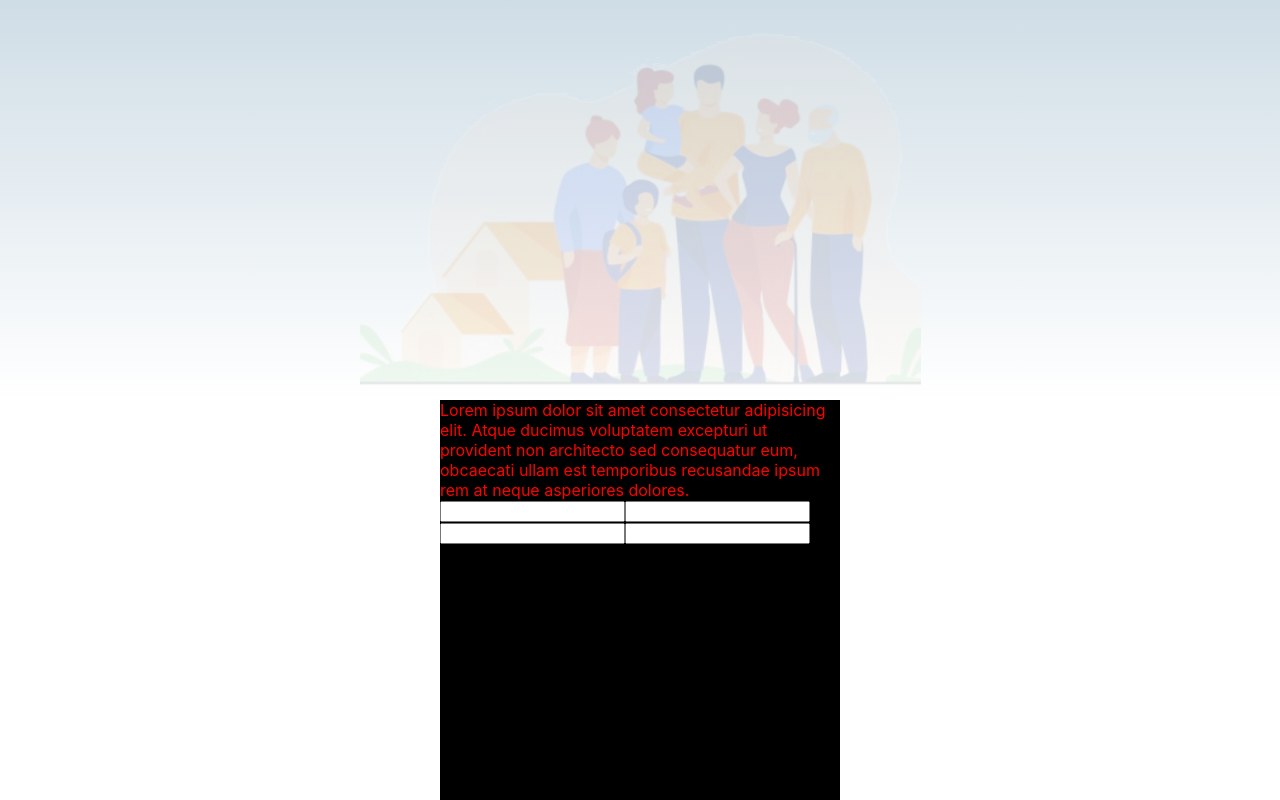
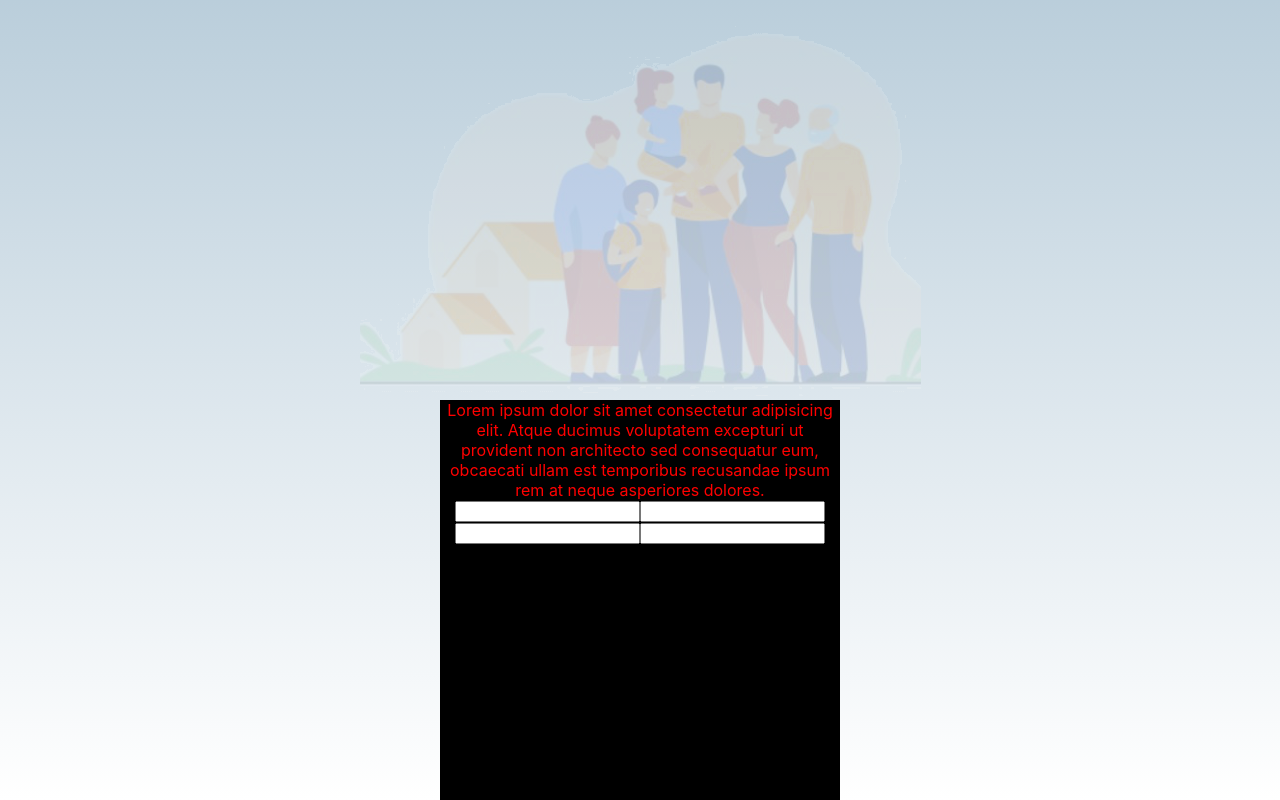
Before and after one commit to WildCodeSchool/remoteFR-R2dwild-P3-secuel-front, a React (Create React App) app: page /CreateUser in a window 1280 px wide. Shown: the part 619-1419 px from the top of the page. Built offline with nearby package versions, Linux system fonts and the light colour scheme.

Commit message:
correct route bug

```diff
--- a/src/App.js
+++ b/src/App.js
@@ -1,7 +1,7 @@
 import React from 'react'
 import Home from './screen/Home'
 
-import { BrowserRouter as Router, Switch, Route } from 'react-router-dom'
+import { Switch, Route } from 'react-router-dom'
 
 import './App.css'
 
@@ -12,22 +12,15 @@ import CreateUser from './screen/CreateUser'
 
 const App = () => {
   return (
-    <div>
     <div className='App'>
       <Header />
       <Home />
       <Events />
       <Footer />
-      </div>
-
-      <div>
-        <Router>
       <Switch>
         <Route exact path='/' component={Home} />
         <Route path='/CreateUser' component={CreateUser} />
       </Switch>
-        </Router>
-      </div>
     </div>
   )
 }
```
Lines whose indentation alone changed are shown as unchanged.
